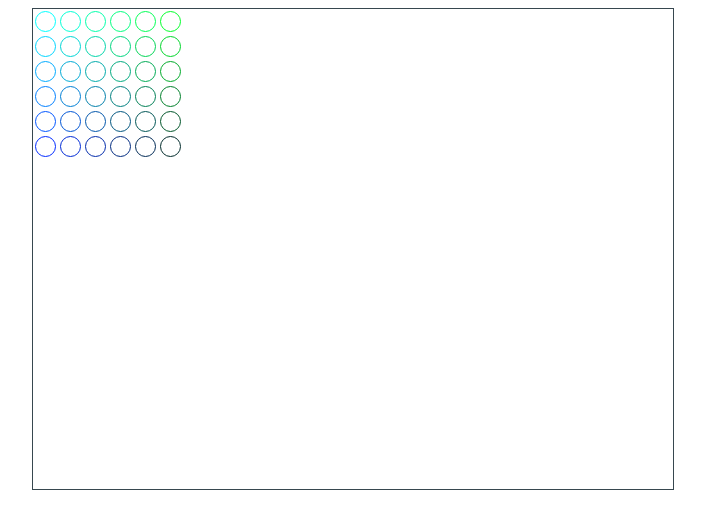
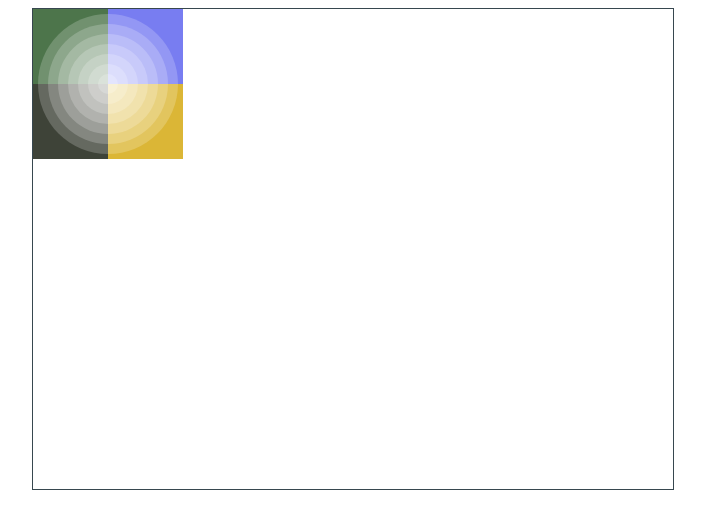
Before and after one commit to imryche/canvas, a plain HTML site: page index.html in a window 1280 px wide. Shown: the whole page, without its empty margins (287-992 px from the left). Drawn offline with Linux system fonts and the light colour scheme.

Commit message:
Cool radial transparency effect

```diff
--- a/index.html
+++ b/index.html
@@ -22,17 +22,24 @@
         //update context for scaled canvas
         ctx.scale(scaleFactor, scaleFactor);
       }
-      //ctx.strokeStyle = getRandomColor();
-      //ctx.fillStyle = getRandomColor();
 
-      for (var i=0;i<6;i++){
-        for (var j=0;j<6;j++){
-          ctx.strokeStyle = 'rgb(0, ' + Math.floor(255 - 42.5 * i) + ',' +
-                          Math.floor(255 - 42.5 * j) + ')';
-          ctx.beginPath();
-          ctx.arc(12.5 + j * 25, 12.5 + i * 25, 10, 0, Math.PI * 2, true);
-          ctx.stroke();
-        }
+      ctx.fillStyle = getRandomColor();
+      ctx.fillRect(0,0,75,75);
+      ctx.fillStyle = getRandomColor();
+      ctx.fillRect(75,0,75,75);
+      ctx.fillStyle = getRandomColor();
+      ctx.fillRect(0,75,75,75);
+      ctx.fillStyle = getRandomColor();
+      ctx.fillRect(75,75,75,75);
+      ctx.fillStyle = '#FFF';
+      //set transparency value
+      ctx.globalAlpha = 0.2
+
+      //draw semi-transparent circles
+      for (i=0;i<7;i++){
+        ctx.beginPath();
+        ctx.arc(75,75,10+10*i,0,Math.PI*2,true);
+        ctx.fill();
       }
     } else {
       // canvas-unsupported code
```
